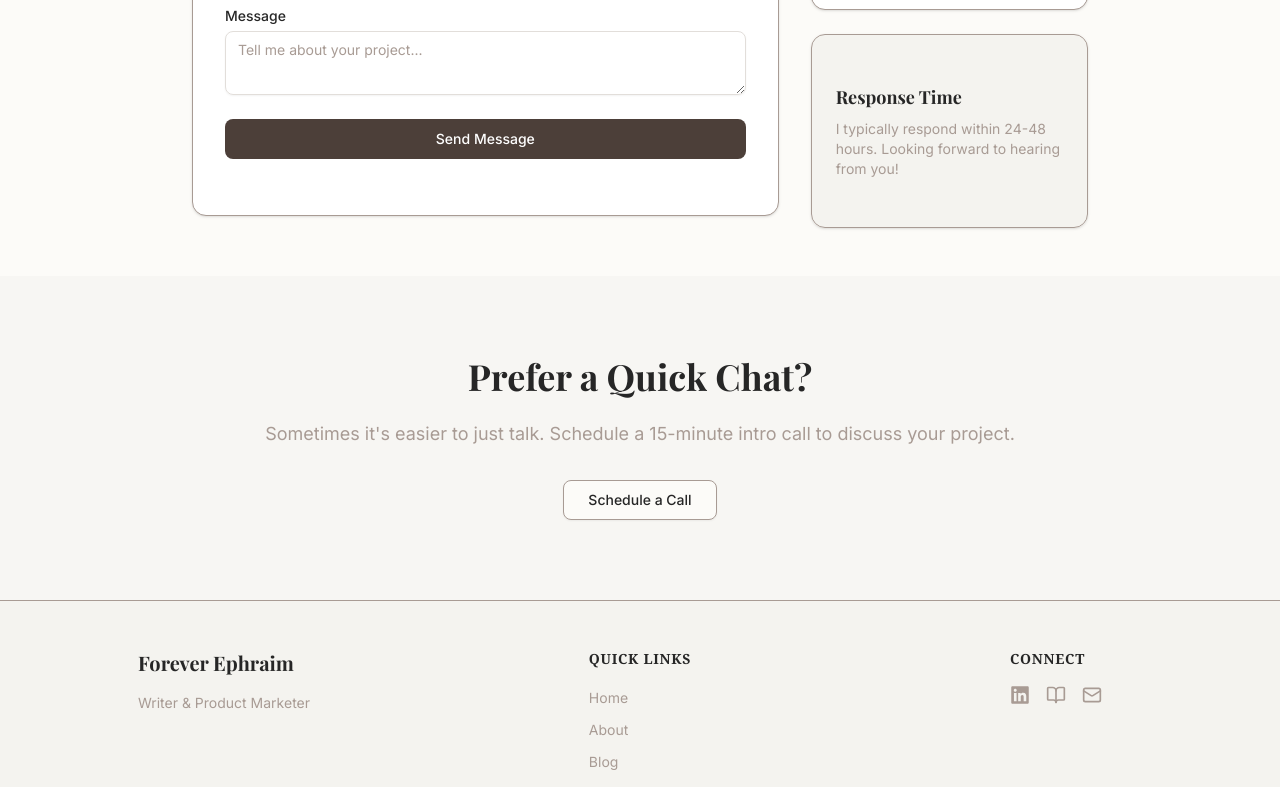
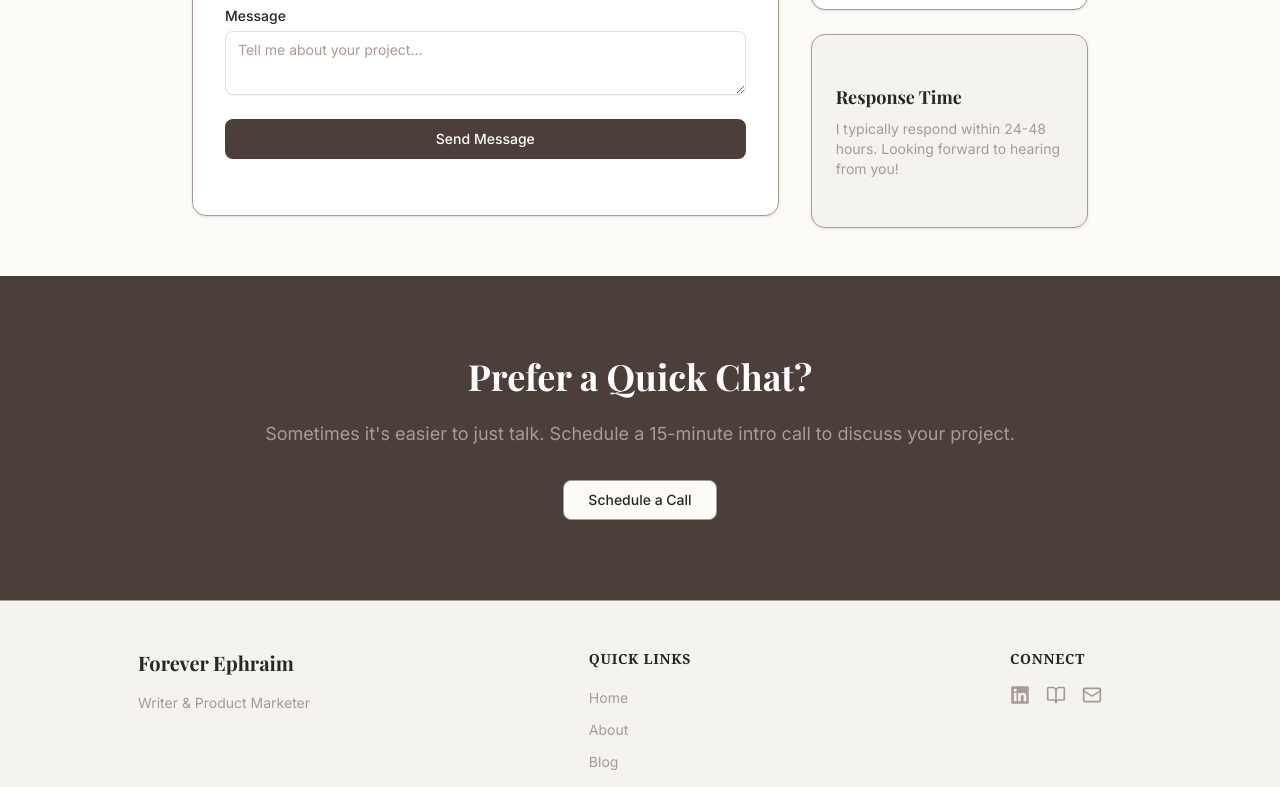
Before and after one commit to Cornerstone-04/forever-ephraim, a Next.js app: page /contact in a window 1280 px wide. Shown: the part 612-1399 px from the top of the page. Built offline with nearby package versions, Linux system fonts and the light colour scheme; a web font is replaced by a local one.

Commit message:
adjust colors

```diff
--- a/src/app/about/page.tsx
+++ b/src/app/about/page.tsx
@@ -133,7 +133,7 @@ export default function AboutPage() {
         </div>
       </section>
 
-      <section className="py-20 px-4 sm:px-6 lg:px-8 bg-secondary/20">
+      <section className="py-20 px-4 sm:px-6 lg:px-8 bg-accent-foreground text-white">
         <div className="container mx-auto max-w-4xl text-center">
           <h2 className="font-serif text-3xl sm:text-4xl font-bold mb-6">
             Let&apos;s Create Something Amazing Together
@@ -142,7 +142,11 @@ export default function AboutPage() {
             Ready to transform your brand messaging? I&apos;d love to hear about
             your project.
           </p>
-          <Button size="lg" asChild>
+          <Button
+            className="inline-flex items-center gap-2 bg-white text-foreground px-8 py-4 rounded-md text-base font-semibold"
+            size="lg"
+            asChild
+          >
             <Link href="/contact">Get In Touch</Link>
           </Button>
         </div>
--- a/src/app/contact/page.tsx
+++ b/src/app/contact/page.tsx
@@ -153,9 +153,9 @@ export default function ContactPage() {
         </div>
       </section>
 
-      <section className="py-20 px-4 sm:px-6 lg:px-8 bg-secondary/20">
+      <section className="py-20 px-4 sm:px-6 lg:px-8 bg-accent-foreground">
         <div className="container mx-auto max-w-3xl text-center">
-          <h2 className="font-serif text-3xl sm:text-4xl font-bold mb-6">
+          <h2 className="font-serif text-3xl sm:text-4xl font-bold mb-6 text-white">
             Prefer a Quick Chat?
           </h2>
           <p className="text-lg text-muted-foreground mb-8">
--- a/src/app/page.tsx
+++ b/src/app/page.tsx
@@ -149,7 +149,7 @@ export default function Home() {
           </div>
         </div>
       </section>
-      <section className="py-20 px-4 sm:px-6 lg:px-8 bg-[#262626] text-white">
+      <section className="py-20 px-4 sm:px-6 lg:px-8 bg-accent-foreground text-white">
         <div className="container mx-auto max-w-4xl text-center">
           <h2 className="font-serif text-4xl sm:text-5xl font-bold mb-6">
             Ready to Transform Your Brand Message?
```
